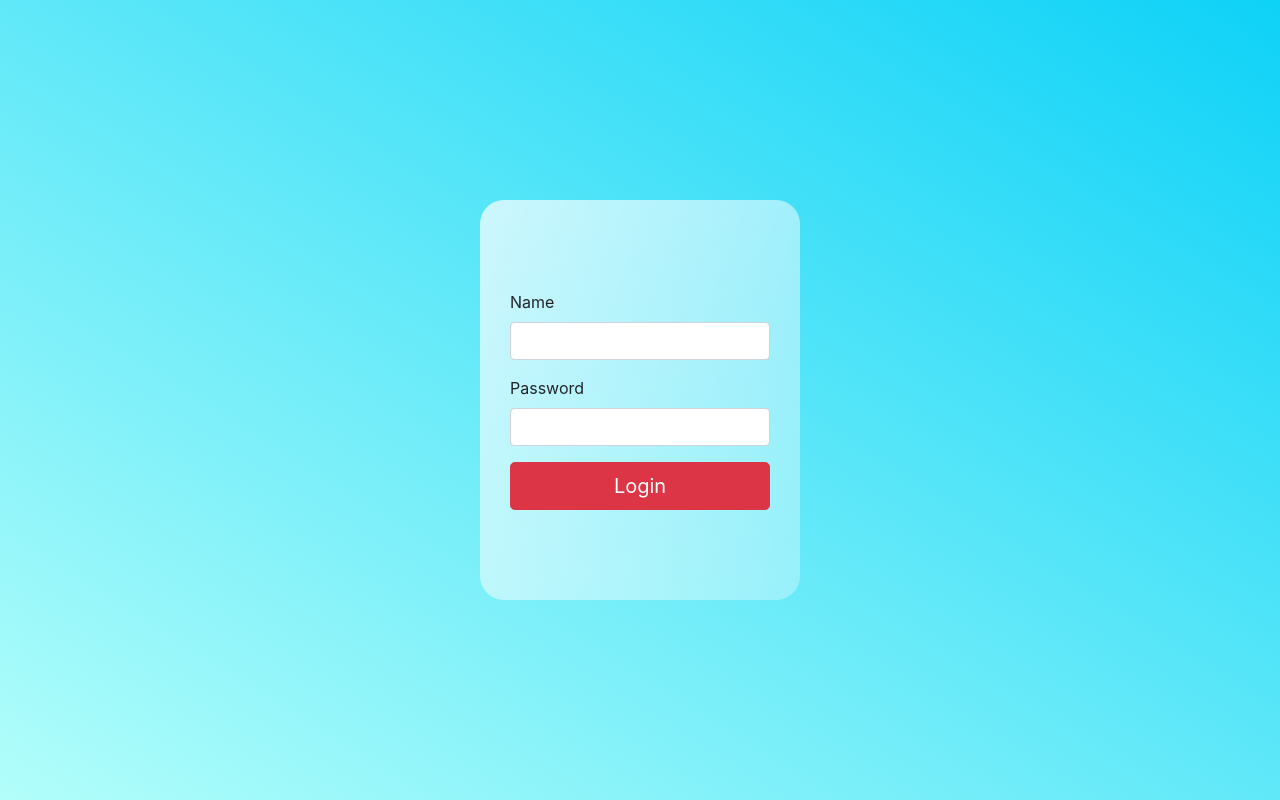
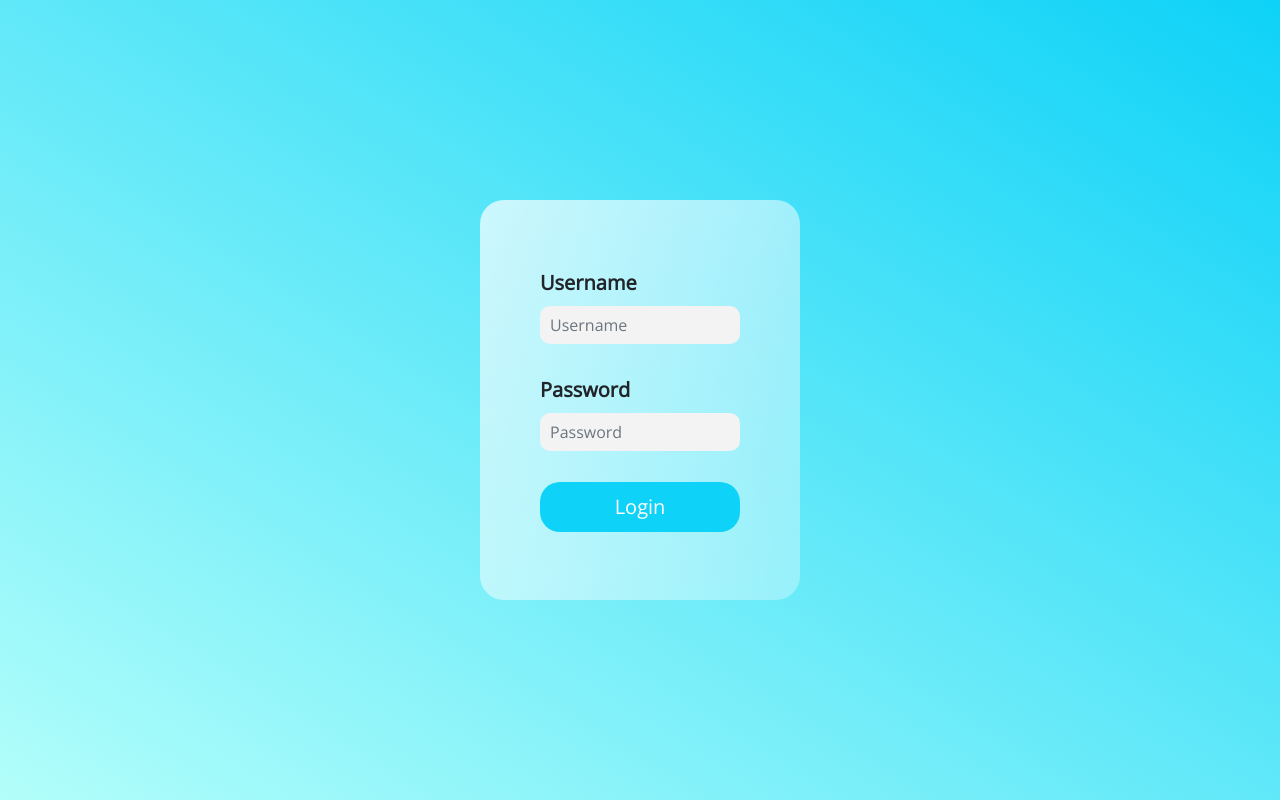
Before and after one commit to WilliamZLi/CS97-App, a React (Create React App) app in the folder frontend/: page /login in a window 1280 px wide. Built offline with nearby package versions, Linux system fonts and the light colour scheme.

Commit message:
modified home component and styled login component

```diff
--- a/frontend/src/App.css
+++ b/frontend/src/App.css
@@ -1,3 +1,5 @@
+@import url("https://fonts.googleapis.com/css?family=Open+Sans&display=swap");
+
 .App {
   background: linear-gradient(to right top, #b2fefa, #0ed2f7);
   display: flex;
--- a/frontend/src/components/home.component.js
+++ b/frontend/src/components/home.component.js
@@ -47,20 +47,17 @@ export default class Login extends Component {
     } else if (this.state.loading_done) {
       return (
         <div className="form-wrapper">
-          <div>
           <Form onSubmit={this.onSubmit}>
             <Button size="lg" block="block" type="submit" className="button">
               Login
             </Button>
           </Form>
-          </div>
-          <div>
+
           <Form onSubmit={this.onSubmit2}>
             <Button size="lg" block="block" type="submit" className="button">
               Register
             </Button>
           </Form>
-          </div>
         </div>
       );
     } else {
--- a/frontend/src/components/home.css
+++ b/frontend/src/components/home.css
@@ -13,12 +13,20 @@
   border-radius: 1.5rem;
 }
 
-.form-wrapper > div {
+/* .form-wrapper > div {
   margin: 60px;
+} */
+
+.form-wrapper > Form {
+  margin: 0;
+  padding: 30px;
 }
 
 .button {
   background: #0ed2f7;
   border: none;
   border-radius: 20px;
+  margin: 0;
+  padding: 10px;
+  font-family: "Open Sans", "sans-serif";
 }
--- a/frontend/src/components/login.component.js
+++ b/frontend/src/components/login.component.js
@@ -1,14 +1,15 @@
-import React, {Component} from "react";
-import Form from 'react-bootstrap/Form'
-import Button from 'react-bootstrap/Button';
-import axios from 'axios';
+import React, { Component } from "react";
+import "./login.css";
+
+import Form from "react-bootstrap/Form";
+import Button from "react-bootstrap/Button";
+import axios from "axios";
 import { Redirect } from "react-router-dom";
 axios.defaults.withCredentials = true;
 
 export default class Login extends Component {
-
   constructor(props) {
-    super(props)
+    super(props);
 
     // Setting up functions - set 'this' context to this class
     this.onChangeName = this.onChangeName.bind(this);
@@ -17,64 +18,81 @@ export default class Login extends Component {
 
     // Setting up state
     this.state = {
-      name: '',
-      password: '',
-      redirect: null
-    }
+      name: "",
+      password: "",
+      redirect: null,
+    };
   }
 
   onChangeName(e) {
-    this.setState({name: e.target.value})
+    this.setState({ name: e.target.value });
   }
 
   onChangePassword(e) {
-    this.setState({password: e.target.value})
+    this.setState({ password: e.target.value });
   }
 
   onSubmit(e) {
-    e.preventDefault()
+    e.preventDefault();
 
-    const objObject = { // user object
+    const objObject = {
+      // user object
       name: this.state.name,
-      password: this.state.password
+      password: this.state.password,
     };
-    if (objObject.name === "" || objObject.password === "") { // prevent submit if blank form
-      alert('Cannot be an empty form')
+    if (objObject.name === "" || objObject.password === "") {
+      // prevent submit if blank form
+      alert("Cannot be an empty form");
       return;
     }
-    axios.post('http://localhost:5000/auth/login', objObject)
-      .then(res => { // only remove if complete successfully
-          console.log(res)
-          this.setState({name: '', password: ''})
-          this.setState({redirect: '/create-obj'})
+    axios
+      .post("http://localhost:5000/auth/login", objObject)
+      .then((res) => {
+        // only remove if complete successfully
+        console.log(res);
+        this.setState({ name: "", password: "" });
+        this.setState({ redirect: "/create-obj" });
       })
-      .catch(err => { // if error, notify user
-          console.log(err)
-          this.setState({name: '', password: ''})
-          alert(err.response.data.message)
-        })
+      .catch((err) => {
+        // if error, notify user
+        console.log(err);
+        this.setState({ name: "", password: "" });
+        alert(err.response.data.message);
+      });
   }
 
   render() {
     if (this.state.redirect) {
-      return <Redirect to={this.state.redirect} />
+      return <Redirect to={this.state.redirect} />;
     }
-    return (<div className="form-wrapper">
+    return (
+      <div className="form-wrapper">
         <Form onSubmit={this.onSubmit}>
           <Form.Group controlId="Name">
-          <Form.Label>Name</Form.Label>
-          <Form.Control type="text" value={this.state.name} onChange={this.onChangeName}/>
+            <Form.Label>Username</Form.Label>
+            <Form.Control
+              type="text"
+              value={this.state.name}
+              onChange={this.onChangeName}
+              placeholder="Username"
+            />
           </Form.Group>
 
           <Form.Group controlId="Name">
             <Form.Label>Password</Form.Label>
-          <Form.Control type="password" value={this.state.password} onChange={this.onChangePassword}/>
+            <Form.Control
+              type="password"
+              value={this.state.password}
+              onChange={this.onChangePassword}
+              placeholder="Password"
+            />
           </Form.Group>
 
-        <Button variant="danger" size="lg" block="block" type="submit">
+          <Button size="lg" block="block" type="submit" className="button">
             Login
           </Button>
         </Form>
-    </div>);
+      </div>
+    );
   }
 }
--- /dev/null
+++ b/frontend/src/components/login.css
@@ -0,0 +1,38 @@
+.form-wrapper {
+  display: flex;
+  flex-direction: column;
+}
+
+.form {
+  display: flex;
+  flex-direction: column;
+}
+
+.form-group {
+  display: flex;
+  flex-direction: column;
+}
+
+.form-label {
+  font-size: 20px;
+  font-family: "Open Sans", "sans-serif";
+  font-weight: bold;
+}
+
+.form-control {
+  font-size: 16px;
+  padding: 0px 10px;
+  font-family: "Open Sans", "sans-serif";
+  background-color: #f3f3f3;
+  border: none;
+  border-radius: 10px;
+  margin-bottom: 15px;
+}
+
+.button {
+  font-family: "Open Sans", "sans-serif";
+  background: #0ed2f7;
+  border: none;
+  border-radius: 20px;
+  padding-top: 30px;
+}
--- a/frontend/src/components/register.component.js
+++ b/frontend/src/components/register.component.js
@@ -1,14 +1,13 @@
-import React, {Component} from "react";
-import Form from 'react-bootstrap/Form'
-import Button from 'react-bootstrap/Button';
-import axios from 'axios';
+import React, { Component } from "react";
+import Form from "react-bootstrap/Form";
+import Button from "react-bootstrap/Button";
+import axios from "axios";
 import { Redirect } from "react-router-dom";
 axios.defaults.withCredentials = true;
 
 export default class Register extends Component {
-
   constructor(props) {
-    super(props)
+    super(props);
 
     // Setting up functions - set 'this' context to this class
     this.onChangeName = this.onChangeName.bind(this);
@@ -17,62 +16,77 @@ export default class Register extends Component {
 
     // Setting up state
     this.state = {
-      name: '',
-      password: '',
-      redirect: null
-    }
+      name: "",
+      password: "",
+      redirect: null,
+    };
   }
 
   onChangeName(e) {
-    this.setState({name: e.target.value})
+    this.setState({ name: e.target.value });
   }
 
   onChangePassword(e) {
-    this.setState({password: e.target.value})
+    this.setState({ password: e.target.value });
   }
 
   onSubmit(e) {
-    e.preventDefault()
+    e.preventDefault();
 
-    const objObject = { // user object
+    const objObject = {
+      // user object
       name: this.state.name,
-      password: this.state.password
+      password: this.state.password,
     };
-    if (objObject.name === "" || objObject.password === "") { // prevent submit if blank form
-      alert('Cannot be an empty form')
+    if (objObject.name === "" || objObject.password === "") {
+      // prevent submit if blank form
+      alert("Cannot be an empty form");
       return;
     }
-    axios.post('http://localhost:5000/auth/regis', objObject)
-      .then(res => { // only remove if complete successfully
-          console.log(res)
-          this.setState({name: '', password: ''})
-          this.setState({redirect: '/login'})
+    axios
+      .post("http://localhost:5000/auth/regis", objObject)
+      .then((res) => {
+        // only remove if complete successfully
+        console.log(res);
+        this.setState({ name: "", password: "" });
+        this.setState({ redirect: "/login" });
       })
-      .catch(err => { // if error, notify user
-          alert(err.response.data.message)
-        })
+      .catch((err) => {
+        // if error, notify user
+        alert(err.response.data.message);
+      });
   }
 
   render() {
     if (this.state.redirect) {
-      return <Redirect to={this.state.redirect} />
+      return <Redirect to={this.state.redirect} />;
     }
-    return (<div className="form-wrapper">
+    return (
+      <div className="form-wrapper">
         <Form onSubmit={this.onSubmit}>
           <Form.Group controlId="Name">
             <Form.Label>Name</Form.Label>
-          <Form.Control type="text" value={this.state.name} onChange={this.onChangeName}/>
+            <Form.Control
+              type="text"
+              value={this.state.name}
+              onChange={this.onChangeName}
+            />
           </Form.Group>
 
           <Form.Group controlId="Name">
             <Form.Label>Password</Form.Label>
-          <Form.Control type="password" value={this.state.password} onChange={this.onChangePassword}/>
+            <Form.Control
+              type="password"
+              value={this.state.password}
+              onChange={this.onChangePassword}
+            />
           </Form.Group>
 
           <Button variant="danger" size="lg" block="block" type="submit">
             Register
           </Button>
         </Form>
-    </div>);
+      </div>
+    );
   }
 }
```
Also changed, not shown: 1 other file (tests, documents, lock files or other folders). Lines whose indentation alone changed are shown as unchanged.
